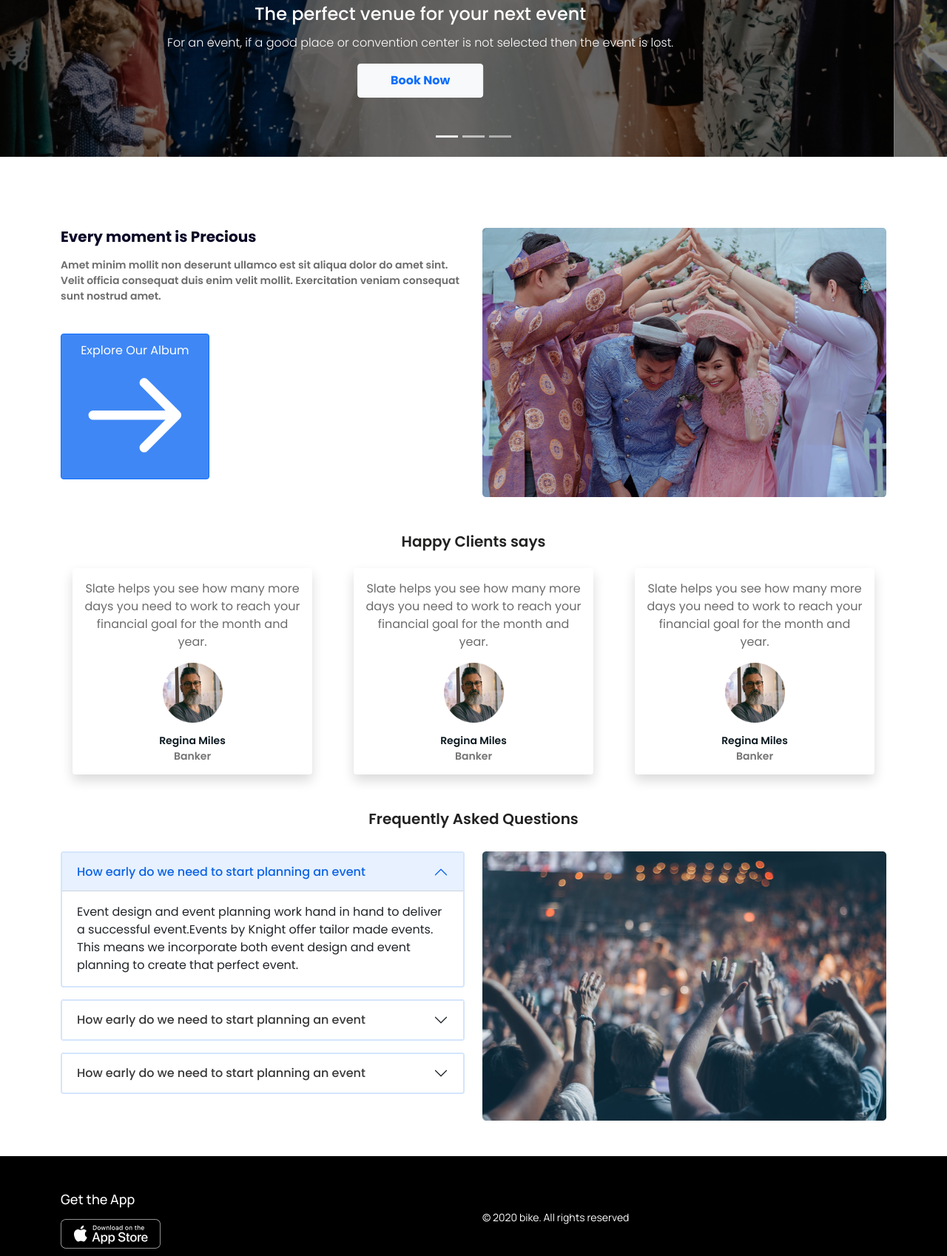
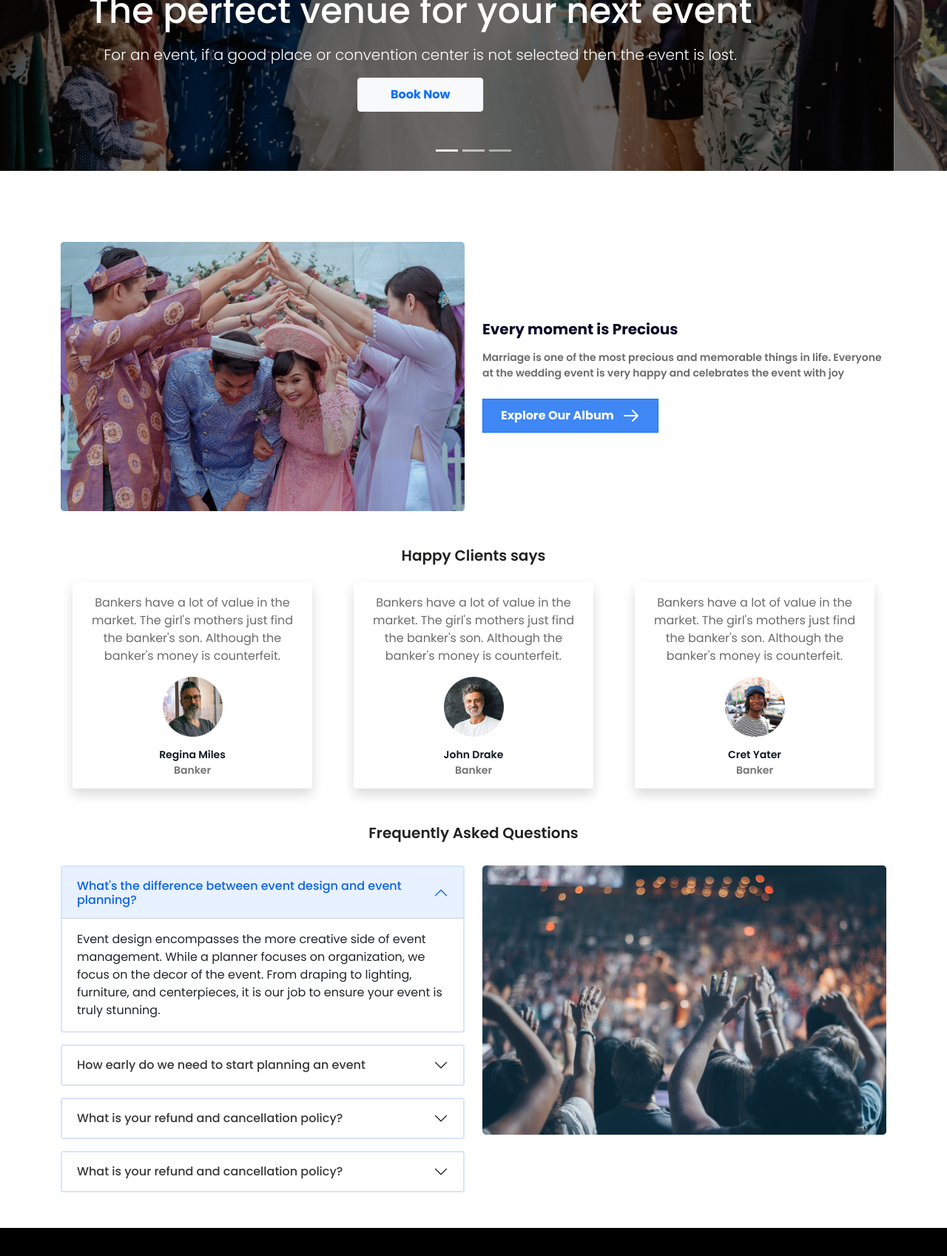
Before and after one commit to Tusar78/convention-center, a plain HTML site: page index.html in a window 1280 px wide. Shown: the part 588-2286 px from the top of the page at 74% size. Drawn offline with nearby package versions, Linux system fonts and the light colour scheme.

Commit message:
Client section done in ipad

```diff
--- a/assets/sass/style.scss
+++ b/assets/sass/style.scss
@@ -15,8 +15,9 @@ body {
 // Necessary Custom Design
 
 // Navigation Area
-.custom-brand {
+.navbar-light .custom-brand {
   color: #3e3e3e;
+  font-size: 1rem;
 }
 
 .custome__navbar--toggle {
@@ -29,6 +30,7 @@ body {
 
 // Just for higher precedency level
 .navbar-light .navbar-nav .custom__nav--link {
+  font-size: 1rem;
   font-weight: 500;
   color: #3e3e3e;
 }
@@ -131,7 +133,28 @@ body {
   font-family: "Manrope", sans-serif;
 }
 
-.footer__social-title  {
-    font-size: 1.125rem;
-    font-weight: 500;
+.footer__social-title {
+  font-size: 1.125rem;
+  font-weight: 500;
 }
+
+// Media Query
+@media screen and (min-width: 767.98px) {
+  .navbar-light .custom-brand {
+    font-size: 1.375rem;
+  }
+
+  .carousel-caption__title {
+    font-size: 3rem;
+    line-height: 1.5;
+  }
+
+  .carousel-caption__text {
+    font-weight: 300;
+    font-size: 1.25rem;
+  }
+
+  .custom-prevNext {
+    top: 0;
+  }
+}
--- a/index.html
+++ b/index.html
@@ -21,7 +21,7 @@
   </head>
   <body>
     <header class="l-header">
-      <div class="container-fluid bg-white">
+      <div class="container-fluid bg-white py-md-2">
         <div class="container">
           <nav class="navbar navbar-expand-md navbar-light">
             <a class="navbar-brand fw-bold custom-brand" href="#">
@@ -41,7 +41,7 @@
               /></span>
             </button>
             <div class="collapse navbar-collapse" id="navbarSupportedContent">
-              <ul class="navbar-nav ms-auto mb-2 mb-lg-0">
+              <ul class="navbar-nav ms-auto mb-lg-0">
                 <li class="nav-item">
                   <a class="nav-link custom__nav--link ms-md-4" href="#">
                     Home
@@ -201,8 +201,8 @@
       <!-- Precious Section-->
       <section class="pt-5">
         <div class="container">
-          <div class="row precious">
-            <div class="order-2 col-12 col-md-6">
+          <div class="row precious align-items-center">
+            <div class="order-2 order-md-1 col-12 col-md-6">
               <div>
                 <img
                   src="./assets/images/wedding.png"
@@ -230,21 +230,23 @@
                 </button>
               </div>
             </div>
-            <div class="order-1 col-12 col-md-6">
+            <div class="order-1 order-md-2 col-12 col-md-6">
               <div class="precious__description">
                 <h2 class="fw-bold pb-2 precious__title">
                   Every moment is Precious
                 </h2>
-                <p class="precious__text pb-4">
-                  Amet minim mollit non deserunt ullamco est sit aliqua dolor do
-                  amet sint. Velit officia consequat duis enim velit mollit.
-                  Exercitation veniam consequat sunt nostrud amet.
+                <p class="precious__text pb-4 pb-md-2">
+                  Marriage is one of the most precious and memorable things in
+                  life. Everyone at the wedding event is very happy and
+                  celebrates the event with joy
                 </p>
-                <button class="d-none d-md-block btn btn-primary precious__btn">
+                <button
+                  class="d-none d-md-block rounded-0 fw-bold d-flex align-items-center btn btn-primary precious__btn"
+                >
                   Explore Our Album
                   <svg
                     xmlns="http://www.w3.org/2000/svg"
-                    class="h-6 w-6"
+                    class="h-6 w-6 precious__btn-icon"
                     fill="none"
                     viewBox="0 0 24 24"
                     stroke="currentColor"
@@ -272,8 +274,9 @@
               <div class="card h-100 mx-3 shadow rounded border-0 text-center">
                 <div class="card-body">
                   <p class="card-text client__card-text">
-                    Slate helps you see how many more days you need to work to
-                    reach your financial goal for the month and year.
+                    Bankers have a lot of value in the market. The girl's
+                    mothers just find the banker's son. Although the banker's
+                    money is counterfeit.
                   </p>
                 </div>
                 <img
@@ -291,17 +294,18 @@
               <div class="card h-100 mx-3 shadow rounded border-0 text-center">
                 <div class="card-body">
                   <p class="card-text client__card-text">
-                    Slate helps you see how many more days you need to work to
-                    reach your financial goal for the month and year.
+                    Bankers have a lot of value in the market. The girl's
+                    mothers just find the banker's son. Although the banker's
+                    money is counterfeit.
                   </p>
                 </div>
                 <img
-                  src="./assets/images/person-1.png"
+                  src="./assets/images/person-2.png"
                   class="w-25 mx-auto"
                   alt="..."
                 />
                 <div class="card-body">
-                  <h5 class="card-title client__card-title">Regina Miles</h5>
+                  <h5 class="card-title client__card-title">John Drake</h5>
                   <h6 class="card-subtitle client__card-subtitle">Banker</h6>
                 </div>
               </div>
@@ -310,17 +314,18 @@
               <div class="card h-100 mx-3 shadow rounded border-0 text-center">
                 <div class="card-body">
                   <p class="card-text client__card-text">
-                    Slate helps you see how many more days you need to work to
-                    reach your financial goal for the month and year.
+                    Bankers have a lot of value in the market. The girl's
+                    mothers just find the banker's son. Although the banker's
+                    money is counterfeit.
                   </p>
                 </div>
                 <img
-                  src="./assets/images/person-1.png"
+                  src="./assets/images/person-3.png"
                   class="w-25 mx-auto"
                   alt="..."
                 />
                 <div class="card-body">
-                  <h5 class="card-title client__card-title">Regina Miles</h5>
+                  <h5 class="card-title client__card-title">Cret Yater</h5>
                   <h6 class="card-subtitle client__card-subtitle">Banker</h6>
                 </div>
               </div>
@@ -348,7 +353,8 @@
                       aria-expanded="true"
                       aria-controls="collapseOne"
                     >
-                      How early do we need to start planning an event
+                      What's the difference between event design and event
+                      planning?
                     </button>
                   </h2>
                   <div
@@ -358,10 +364,11 @@
                     data-bs-parent="#accordionExample"
                   >
                     <div class="accordion-body">
-                      Event design and event planning work hand in hand to
-                      deliver a successful event.Events by Knight offer tailor
-                      made events. This means we incorporate both event design
-                      and event planning to create that perfect event.
+                      Event design encompasses the more creative side of event
+                      management. While a planner focuses on organization, we
+                      focus on the decor of the event. From draping to lighting,
+                      furniture, and centerpieces, it is our job to ensure your
+                      event is truly stunning.
                     </div>
                   </div>
                 </div>
@@ -385,14 +392,17 @@
                     data-bs-parent="#accordionExample"
                   >
                     <div class="accordion-body">
-                      Event design and event planning work hand in hand to
-                      deliver a successful event.Events by Knight offer tailor
-                      made events. This means we incorporate both event design
-                      and event planning to create that perfect event.
+                      Planning an event can take from weeks to months, it really
+                      depends on the size and the details that the event
+                      involves. Having enough time allows you to comfortably
+                      cover different areas and prepare yourself for potential
+                      scenarios that might happen so you can consider various
+                      options prior to the date. You always need more time than
+                      you think!
                     </div>
                   </div>
                 </div>
-                <div class="accordion-item rounded custom__accordion-item">
+                <div class="accordion-item rounded custom__accordion-item mb-3">
                   <h2 class="accordion-header" id="headingThree">
                     <button
                       class="accordion-button collapsed custome__accordion-button"
@@ -402,7 +412,7 @@
                       aria-expanded="false"
                       aria-controls="collapseThree"
                     >
-                      How early do we need to start planning an event
+                      What is your refund and cancellation policy?
                     </button>
                   </h2>
                   <div
@@ -412,10 +422,40 @@
                     data-bs-parent="#accordionExample"
                   >
                     <div class="accordion-body">
-                      Event design and event planning work hand in hand to
-                      deliver a successful event.Events by Knight offer tailor
-                      made events. This means we incorporate both event design
-                      and event planning to create that perfect event.
+                      To reduce last-minute cancellations and the risk of
+                      "chargebacks" from customers, it is always a good idea to
+                      have your customers agree to your cancellation and refund
+                      policy. This should be attached to the customers' order
+                      for future reference. Occasion makes this easy for you and
+                      your customers.
+                    </div>
+                  </div>
+                </div>
+                <div class="accordion-item rounded custom__accordion-item">
+                  <h2 class="accordion-header" id="headingFour">
+                    <button
+                      class="accordion-button collapsed custome__accordion-button"
+                      type="button"
+                      data-bs-toggle="collapse"
+                      data-bs-target="#collapseFour"
+                      aria-expanded="false"
+                      aria-controls="collapseFour"
+                    >
+                      What is your refund and cancellation policy?
+                    </button>
+                  </h2>
+                  <div
+                    id="collapseFour"
+                    class="accordion-collapse collapse"
+                    aria-labelledby="headingFour"
+                    data-bs-parent="#accordionExample"
+                  >
+                    <div class="accordion-body">
+                      Tracking your expenses is one of the key factors in making
+                      your budget work for you. If you do not know how much you
+                      have spent each month, you cannot tell when you have
+                      overspent. Even the small expenses can cause you to blow
+                      your budget.
                     </div>
                   </div>
                 </div>
@@ -440,7 +480,7 @@
           <div class="row row-cols-1 row-cols-md-2">
             <div class="col order-2 pt-4">
               <p class="small text-white mb-0 footer__copyright">
-                &copy; 2020 bike. All rights reserved
+                &copy; 2022 Tusar. All rights reserved
               </p>
             </div>
             <div class="col order-1">
@@ -449,10 +489,26 @@
                   Get the App
                 </h4>
                 <div class="mb-3">
-                  <img src="./assets/icons/App_Store_Badge.png" alt="" />
+                  <a
+                    href="https://apps.apple.com/us/app/wedding-planner/id1236966921"
+                    target="__blank"
+                  >
+                    <img
+                      src="./assets/icons/App_Store_Badge.png"
+                      alt="Apple Store logo"
+                    />
+                  </a>
                 </div>
                 <div>
-                  <img src="./assets/icons/Google_Play_Badge.png" alt="" />
+                  <a
+                    href="https://play.google.com/store/apps/details?id=com.xogrp.planner&hl=en&gl=US"
+                    target="__blank"
+                  >
+                    <img
+                      src="./assets/icons/Google_Play_Badge.png"
+                      alt="Google store logo"
+                    />
+                  </a>
                 </div>
               </div>
             </div>
```
Also changed, not shown: assets/css/style.css.
